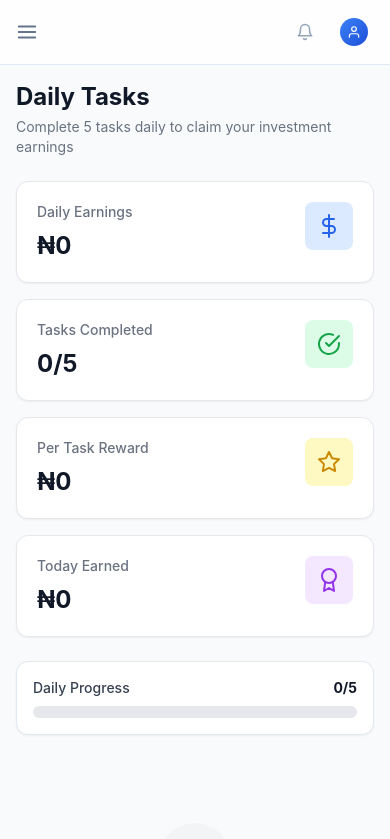
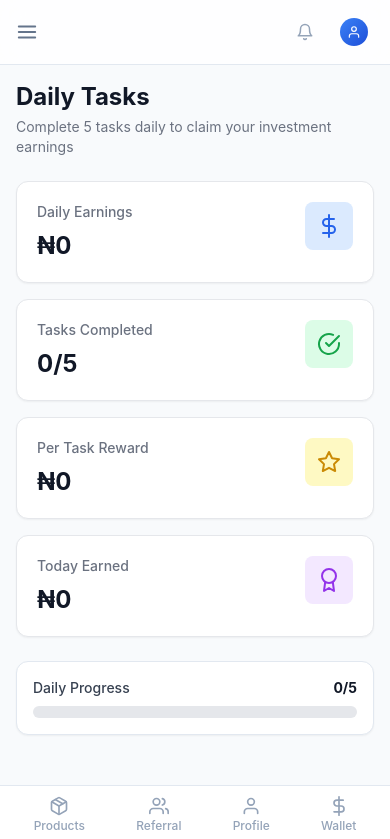
Before and after one commit to Alexzzy112/earnersmatter, a Next.js app: page /user/tasks in a window 390 px wide. Shown: the top 839 px of the page. Built offline with nearby package versions, Linux system fonts and the light colour scheme; no server answers.

Commit message:
add bottom navigation bar for mobile with Products, Referral, Profile, Wallet

```diff
--- a/components/layout/DashboardLayout.js
+++ b/components/layout/DashboardLayout.js
@@ -166,10 +166,38 @@ export default function DashboardLayout({ children }) {
         </header>
 
         {/* Page content */}
-        <main className="p-4 md:p-6 lg:p-8">
+        <main className="p-4 md:p-6 lg:p-8 pb-20 lg:pb-8">
           {children}
         </main>
       </div>
+
+      {/* Bottom bar */}
+      <nav className="fixed bottom-0 left-0 right-0 z-50 bg-white dark:bg-dark-900 border-t border-dark-200 dark:border-dark-700 lg:hidden">
+        <div className="flex items-center justify-around px-2 py-1">
+          {[
+            { href: '/user/products', label: 'Products', icon: FiPackage },
+            { href: '/user/referrals', label: 'Referral', icon: FiUsers },
+            { href: '/user/profile', label: 'Profile', icon: FiUser },
+            { href: '/user/wallet', label: 'Wallet', icon: FiDollarSign },
+          ].map((item) => {
+            const isActive = pathname === item.href;
+            return (
+              <Link
+                key={item.href}
+                href={item.href}
+                className={`flex flex-col items-center gap-0.5 px-3 py-1.5 rounded-lg text-xs font-medium transition-all ${
+                  isActive
+                    ? 'text-primary-600 dark:text-primary-400'
+                    : 'text-dark-400 dark:text-dark-500'
+                }`}
+              >
+                <item.icon size={20} />
+                <span>{item.label}</span>
+              </Link>
+            );
+          })}
+        </div>
+      </nav>
     </div>
   );
 }
```
